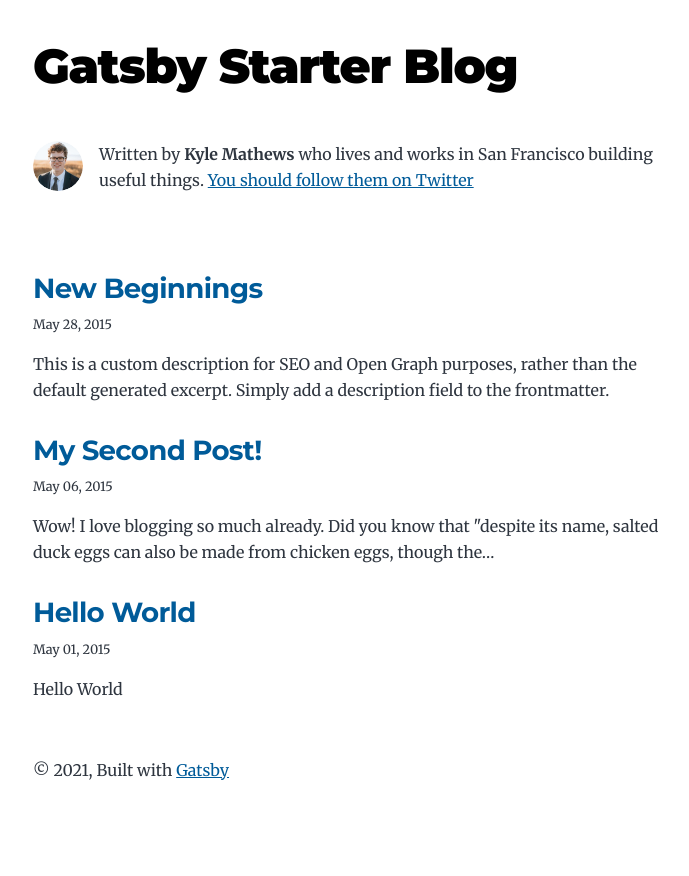
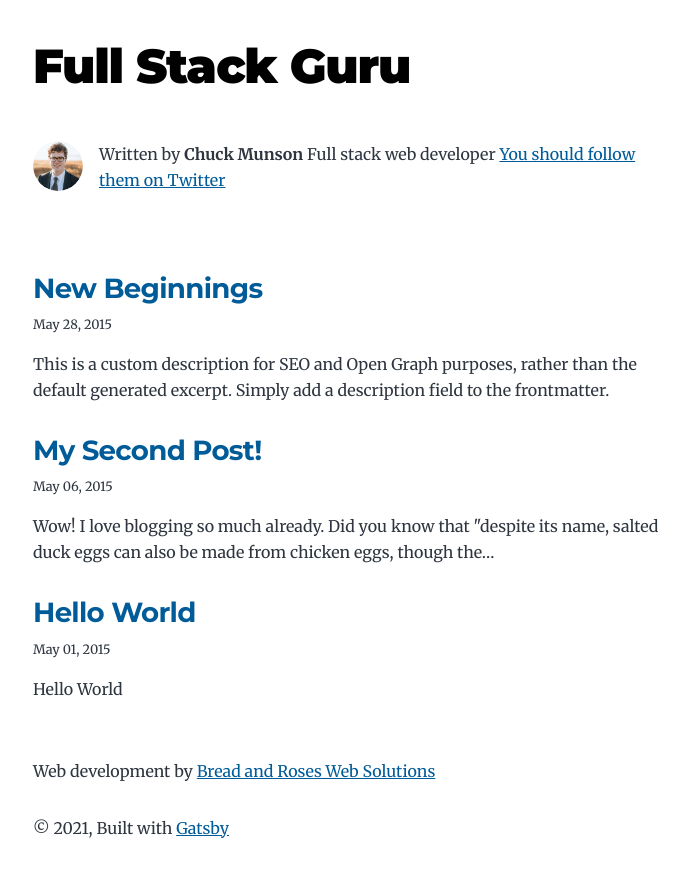
Before and after one commit to charlesmunson/full-stack-guru2021, a Gatsby site: page / in a window 1280 px wide. Shown: the whole page, without its empty margins (291-980 px from the left). Before the commit the page ends 846 px from the top, so only its background shows below. Built offline with nearby package versions, Linux system fonts and the light colour scheme; Gatsby itself is replaced by a stand-in of ours.

Commit message:
First Fullstack meta info updates

```diff
--- a/gatsby-config.js
+++ b/gatsby-config.js
@@ -1,14 +1,14 @@
 module.exports = {
   siteMetadata: {
-    title: `Gatsby Starter Blog`,
+    title: `Full Stack Guru`,
     author: {
-      name: `Kyle Mathews`,
-      summary: `who lives and works in San Francisco building useful things.`,
+      name: `Chuck Munson`,
+      summary: `Full stack web developer`,
     },
-    description: `A starter blog demonstrating what Gatsby can do.`,
+    description: `Resources and news on full stack web development ecosystem`,
     siteUrl: `https://gatsby-starter-blog-demo.netlify.app/`,
     social: {
-      twitter: `kylemathews`,
+      twitter: `chuckmunson2`,
     },
   },
   plugins: [
--- a/src/components/layout.js
+++ b/src/components/layout.js
@@ -25,6 +25,7 @@
       <header className="global-header">{header}</header>
       <main>{children}</main>
       <footer>
+      <p>Web development by <a href="https://www.breadandrosesweb.com/">Bread and Roses Web Solutions</a></p>
         © {new Date().getFullYear()}, Built with
         {` `}
         <a href="https://www.gatsbyjs.com">Gatsby</a>
```
